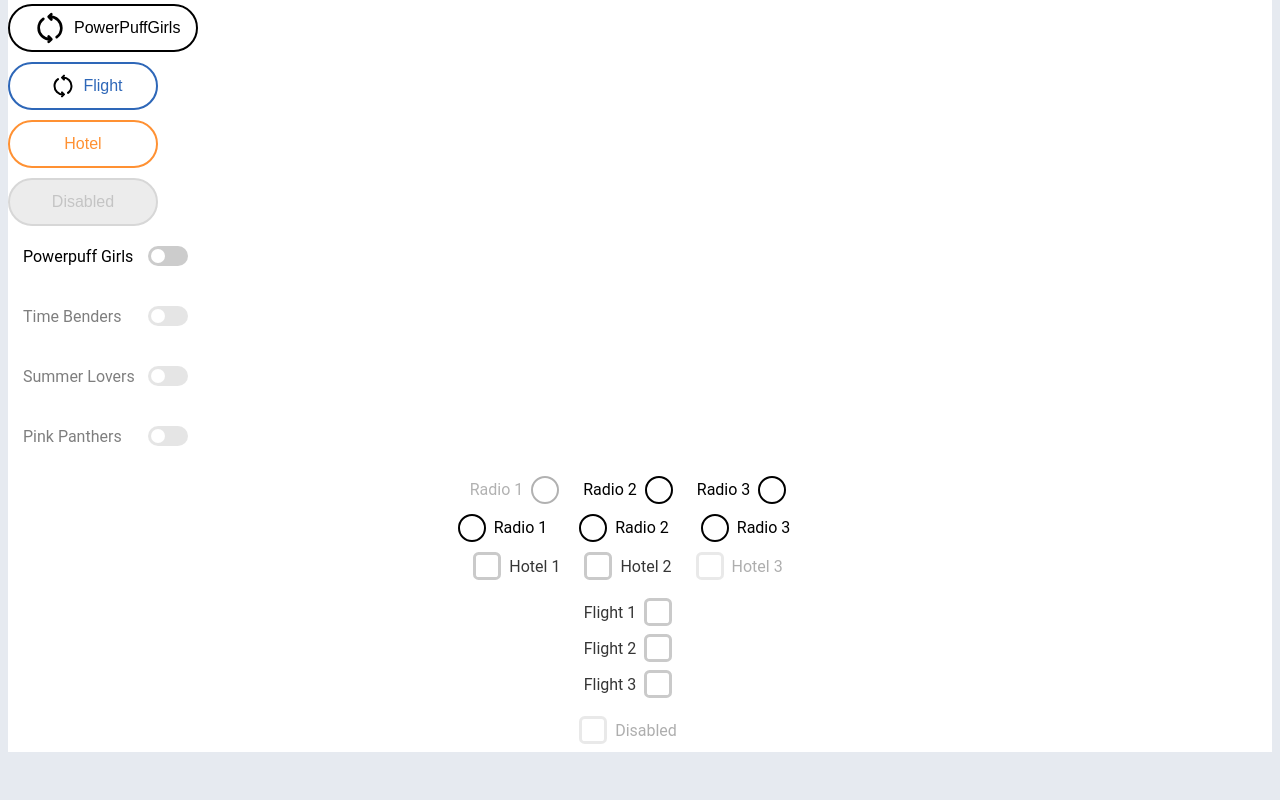
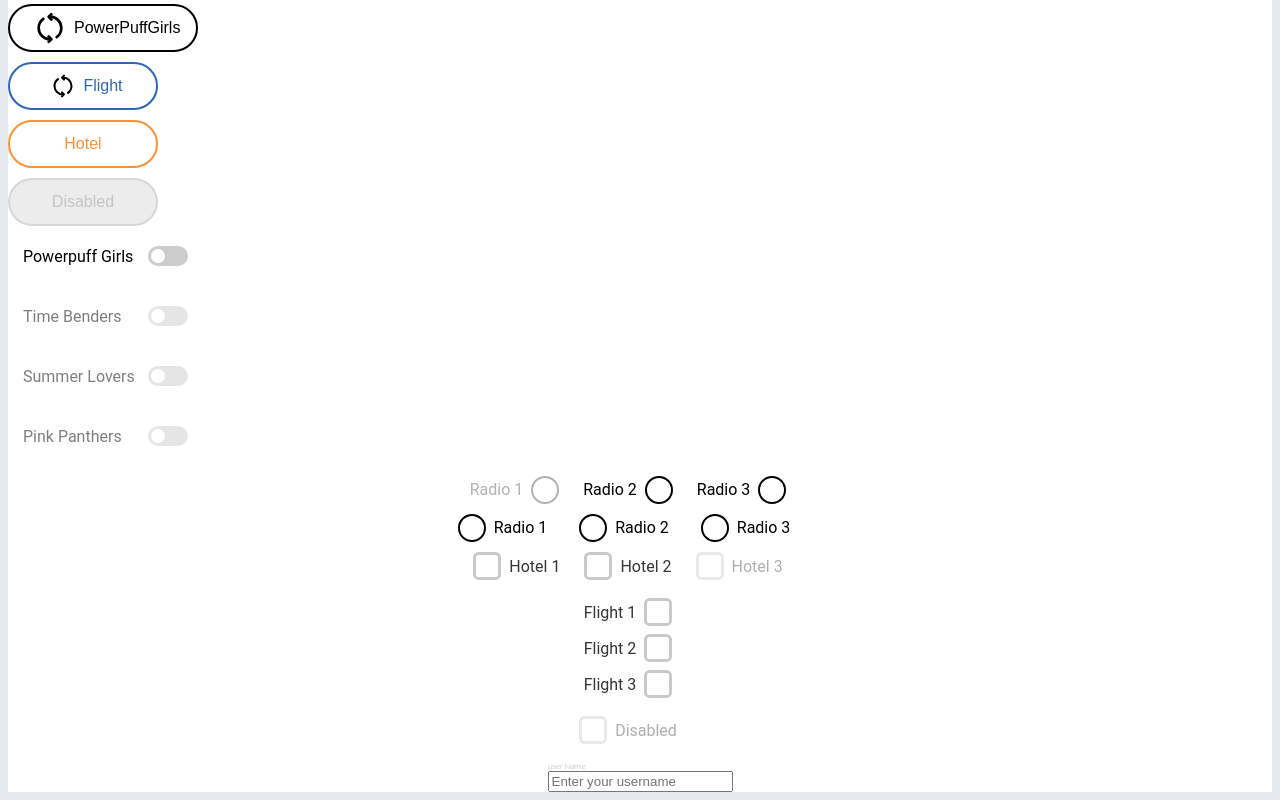
Before and after one commit to Mwiert/miniSpa, a Vue app: page /powerpuffgirls in a window 1280 px wide. Shown: the part 162-962 px from the top of the page. Before the commit the page ends 922 px from the top, so only its background shows below. Built offline with nearby package versions, Linux system fonts and the light colour scheme; a web font is replaced by a local one.

Commit message:
UI Input Box with props and clear feature

```diff
--- /dev/null
+++ b/src/components/UIInput.vue
@@ -0,0 +1,161 @@
+<template>
+    <div class="input-box-c">
+        <span class="label"> {{ label }} </span>
+
+        <div class="input-wrapper">
+            <input
+                :type="type"
+                :placeholder="placeholder"
+                :id="id"
+                :label="label"
+                :maxLength="maxLength"
+                :minLength="minLength"
+                :disabled="disabled"
+                v-model="inputValue"
+                @input="handleInput"
+                />
+
+            <button v-if="inputValue" class="clear-btn" @click="clearInput">
+
+                <SvgIcon class="clear-btn" :icon="'x'" />
+            </button>
+        </div>
+    </div>
+</template>
+
+<script lang="ts">
+import SvgIcon from './SvgIcon.vue';
+
+
+
+export default {
+
+    name: 'UIInput',
+    data(){
+        return{
+         inputValue:this.value
+        };
+    },
+    props: {
+        type: {
+            type: String,
+            default: 'text'
+        },
+
+        placeholder: {
+            type: String,
+            default: ''
+        },
+        id: {
+            type: String,
+            required: true,
+        },
+        label: {
+            type: String,
+            required: true,
+        },
+        maxLength: {
+            type: Number,
+            default: null,
+
+        },
+        minLength: {
+            type: Number,
+            default: null,
+        },
+
+        value: {
+            type: String,
+            default: '',
+        },
+        disabled: {
+            type: Boolean,
+            default: false,
+        },
+    },
+    methods: {
+
+        updateValue(newValue: String) {
+            this.$emit('update:value', newValue);
+        },
+        handleInput(){
+            this.updateValue(this.inputValue);
+        },
+        clearInput(){
+            this.inputValue="";
+            this.updateValue("");
+
+        }
+
+    },
+
+
+
+}
+</script>
+
+
+<style lang="scss" scoped>
+@import '@/assets/css/main.scss';
+
+
+.input-box-c{
+display:flex;
+flex-direction: column;
+
+
+
+.label{
+    font-size: 0.5rem;
+    font-weight: 200;
+    margin-bottom: 0rem;
+    color: grey;
+
+}
+
+.input-wrapper{
+    display: flex;
+    align-items: center;
+    position: relative;
+
+    .clear-btn{
+
+    position : absolute;
+    right: 5px;
+    top: 50%;
+    transform: translateY(-50%);
+    background: none;
+    border: none;
+    cursor:pointer;
+    width: 12px;
+    height: 12px;
+    padding: 0;
+    // transition: transform 0.3s ease, background 0.3s ease;
+
+    // &:hover {
+    //     //  width: 14px;
+    //     // height: 14px;
+
+    //     //  transform: scale(1.001);
+
+    //     background: $accent-primary-color;
+    //     border-radius: 50%;
+
+    //     .icon {
+    //       filter: brightness(100) invert(1); // Icon color filter on hover
+    //     }
+
+    // }
+
+
+
+}
+}
+
+
+
+
+
+}
+
+</style>
--- a/src/pages/PowerPuffGirls.vue
+++ b/src/pages/PowerPuffGirls.vue
@@ -164,6 +164,17 @@
       :name="'disabled'"
       :id="'deneme'"
     />
+
+    <div class ="input-box">
+      <UIInput
+        :id="'username'"
+        :label="'user Name'"
+        :placeholder="'Enter your username'"
+        :maxLength="20"
+        :minLength="3"
+    />
+
+    </div>
   </div>
 </template>
 
@@ -172,6 +183,7 @@ import UIButton from '../components/UIButton.vue'
 import UIToggle from '../components/UIToggle.vue'
 import UIRadioButton from '../components/UIRadioButton.vue'
 import UICheckbox from '../components/UICheckbox.vue'
+import UIInput from '../components/UIInput.vue'
 
 export default {
   name: 'PowerPuffGirls',
@@ -179,7 +191,8 @@ export default {
     UIButton,
     UIToggle,
     UIRadioButton,
-    UICheckbox
+    UICheckbox,
+    UIInput
   },
   data() {
     return {
@@ -314,5 +327,12 @@ export default {
     display: flex;
     flex-direction: column;
   }
+
+  .input-box{
+    display: flex;
+    justify-content: center;
+
+
+  }
 }
 </style>
```
